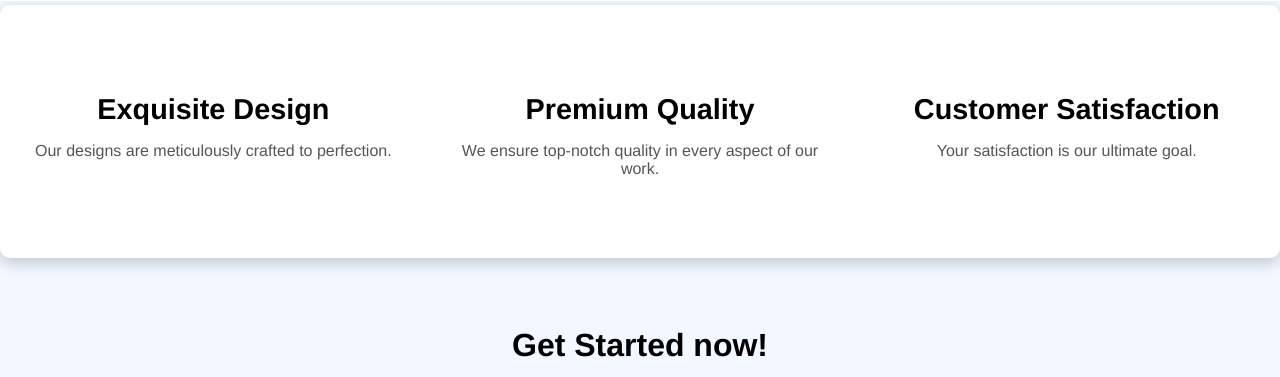
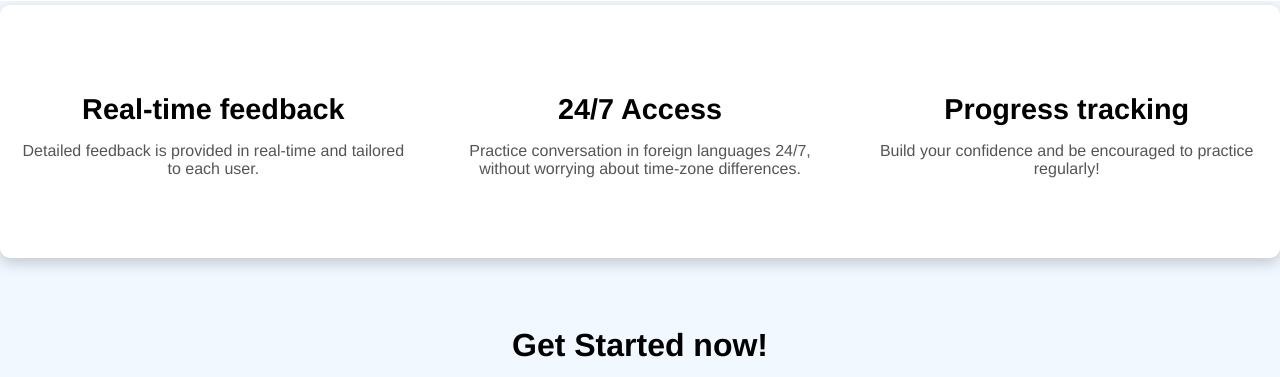
Before and after one commit to two-hack/two-hackathon-2023, a Flask app: page / in a window 1280 px wide. Shown: the part 1414-1791 px from the top of the page. Run offline with Flask 3, Linux system fonts and the light colour scheme; some libraries are stand-ins or nearby versions.

Commit message:
fix spacing

```diff
--- a/templates/about.html
+++ b/templates/about.html
@@ -1,6 +1,6 @@
 {% extends 'base.html' %}
 {% block title %} Home {% endblock %}
-{% block header %} The Language thingy {% endblock %}
+{% block header %} Janulus {% endblock %}
 {% block content %}
 
   <img src="static/image/home.jpg" alt="" width="100%">
--- a/templates/base.html
+++ b/templates/base.html
@@ -2,7 +2,7 @@
 <html lang="en">
 <head>
     <meta charset="UTF-8">
-    <title>{% block title %} {% endblock %} - Lang App</title>
+    <title>{% block title %} {% endblock %} - Janulus</title>
     <link rel="stylesheet" href="{{ url_for('static', filename='css/style.css') }}">
     <link href="https://cdn.jsdelivr.net/npm/select2@4.1.0-rc.0/dist/css/select2.min.css" rel="stylesheet" />
     <script src="https://cdn.jsdelivr.net/npm/select2@4.1.0-rc.0/dist/js/select2.min.js"></script>
--- a/templates/create.html
+++ b/templates/create.html
@@ -3,7 +3,7 @@
 {% block header %} Create your profile! {% endblock %}
 {% block content %}
     <form method="post">
-        <label for="title">What is your username?</label>
+        <label for="title">Create your username</label>
         <br>
 
         <input type="text" name="name" required
--- a/templates/home.html
+++ b/templates/home.html
@@ -7,16 +7,16 @@
 
   <div class="features">
     <div class="feature">
-      <h2>Exquisite Design</h2>
-      <p>Our designs are meticulously crafted to perfection.</p>
+      <h2>Real-time feedback</h2>
+      <p>Detailed feedback is provided in real-time and tailored to each user.</p>
     </div>
     <div class="feature">
-      <h2>Premium Quality</h2>
-      <p>We ensure top-notch quality in every aspect of our work.</p>
+      <h2>24/7 Access</h2>
+      <p>Practice conversation in foreign languages 24/7, without worrying about time-zone differences.</p>
     </div>
     <div class="feature">
-      <h2>Customer Satisfaction</h2>
-      <p>Your satisfaction is our ultimate goal.</p>
+      <h2>Progress tracking</h2>
+      <p>Build your confidence and be encouraged to practice regularly!</p>
     </div>
   </div>
 
--- a/templates/login.html
+++ b/templates/login.html
@@ -1,9 +1,9 @@
 {% extends 'base.html' %}
 {% block title %} Sign in {% endblock %}
-{% block header %} who are you? {% endblock %}
+{% block header %} Who are you? {% endblock %}
 {% block content %}
     <form method="post">
-        <label for="title">Whats your name:</label>
+        <label for="title">Username:</label>
         <br>
         <input type="text" name="name"
                placeholder="Enter your name"
--- a/templates/use.html
+++ b/templates/use.html
@@ -1,6 +1,6 @@
 {% extends 'base.html' %}
 {% block title %} Learn! {% endblock %}
-{% block header %} Hello {{name}}! {% endblock %}
+{% block header %} Hello, {{name}}! {% endblock %}
 
 {% block content %}
     <img  class="loading" src="{{url_for('static', filename='images/loading.gif')}}" alt="loading">
```
